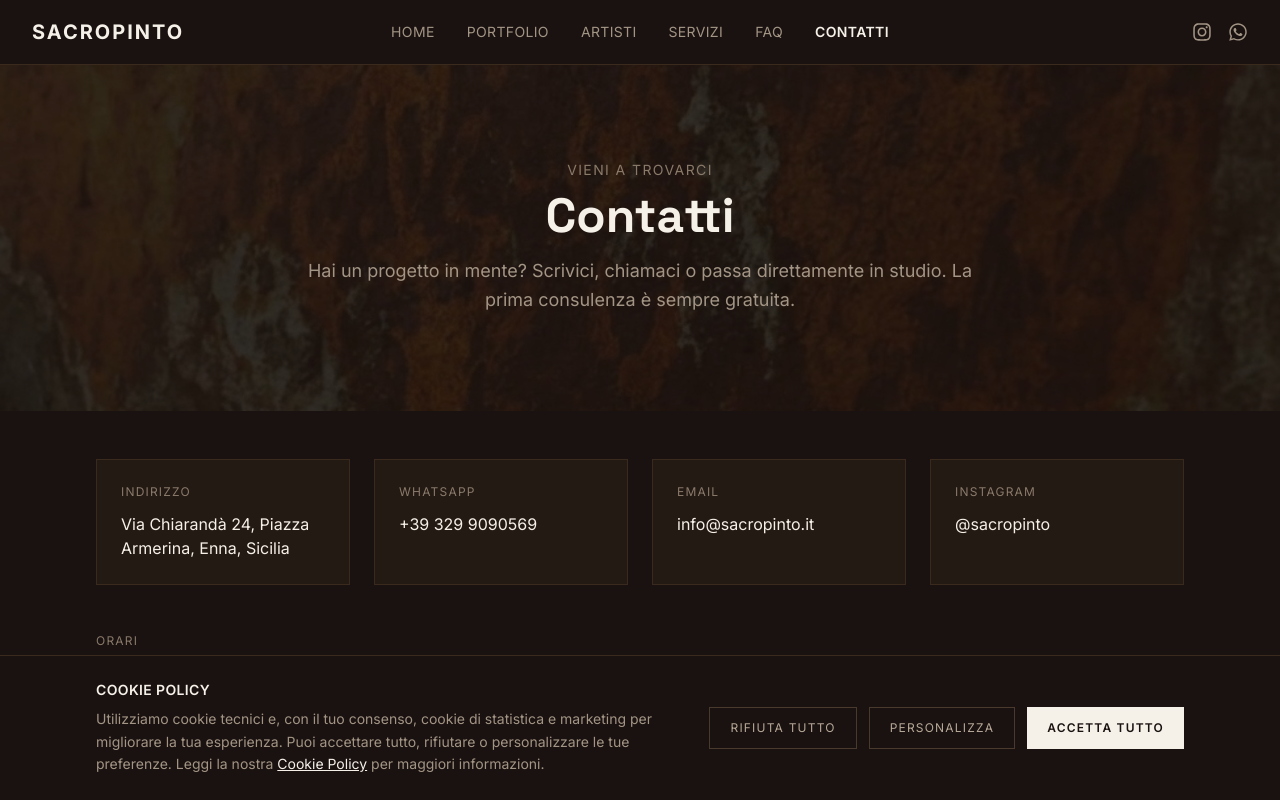
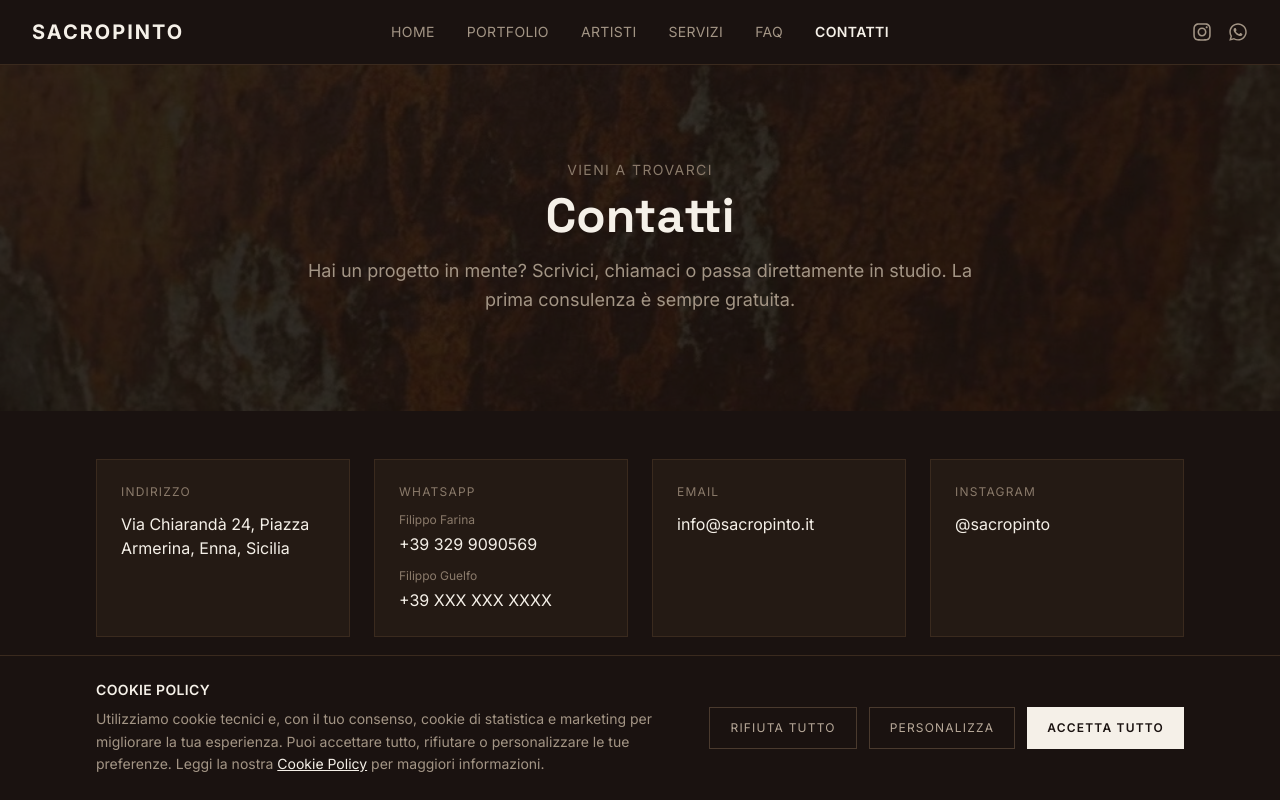
Before and after one commit to GiuSem14/sacropinto-site, a React (Vite) app: page /contatti in a window 1280 px wide. Shown: the top 800 px of the page. Built offline with nearby package versions, Linux system fonts and the light colour scheme.

Commit message:
fix(contact): increase scroll offset for fixed navbar and add second WhatsApp number

```diff
--- a/src/hooks/useScrollToTop.js
+++ b/src/hooks/useScrollToTop.js
@@ -8,7 +8,10 @@ export default function useScrollToTop() {
     if (location.hash) {
       setTimeout(() => {
         const el = document.getElementById(location.hash.slice(1))
-        if (el) el.scrollIntoView({ behavior: "smooth", block: "start" })
+        if (el) {
+          const top = el.getBoundingClientRect().top + window.scrollY - 128
+          window.scrollTo({ top, behavior: "smooth" })
+        }
       }, 100)
     } else {
       window.scrollTo(0, 0)
--- a/src/pages/Contact.jsx
+++ b/src/pages/Contact.jsx
@@ -73,7 +73,16 @@ export default function Contact() {
             </div>
             <div className="bg-gray-900 p-6 border border-gray-800">
               <p className="text-gray-500 uppercase tracking-widest text-xs mb-3">WhatsApp</p>
-              <a href={`https://wa.me/${CONTACT.whatsapp.replace(/\D/g, "")}`} target="_blank" rel="noopener noreferrer" className="text-white hover:text-gray-300 transition-colors">{CONTACT.whatsapp}</a>
+              <div className="flex flex-col gap-3">
+                <div>
+                  <p className="text-gray-500 text-xs mb-1">Filippo Farina</p>
+                  <a href={`https://wa.me/${CONTACT.whatsapp.replace(/\D/g, "")}`} target="_blank" rel="noopener noreferrer" className="text-white hover:text-gray-300 transition-colors">{CONTACT.whatsapp}</a>
+                </div>
+                <div>
+                  <p className="text-gray-500 text-xs mb-1">Filippo Guelfo</p>
+                  <span className="text-white">+39 XXX XXX XXXX</span>
+                </div>
+              </div>
             </div>
             <div className="bg-gray-900 p-6 border border-gray-800">
               <p className="text-gray-500 uppercase tracking-widest text-xs mb-3">Email</p>
@@ -113,7 +122,7 @@ export default function Contact() {
 
           {/* 4. Form */}
           <FadeInSection>
-          <div id="scrivici" className="max-w-xl mx-auto mt-20 scroll-mt-24">
+          <div id="scrivici" className="max-w-xl mx-auto mt-20 scroll-mt-32">
             <p className="text-gray-500 uppercase tracking-widest text-xs mb-6">Scrivici</p>
             <form action="https://formspree.io/f/xbdqgrjr" method="POST" className="flex flex-col gap-5">
               <div>
```
